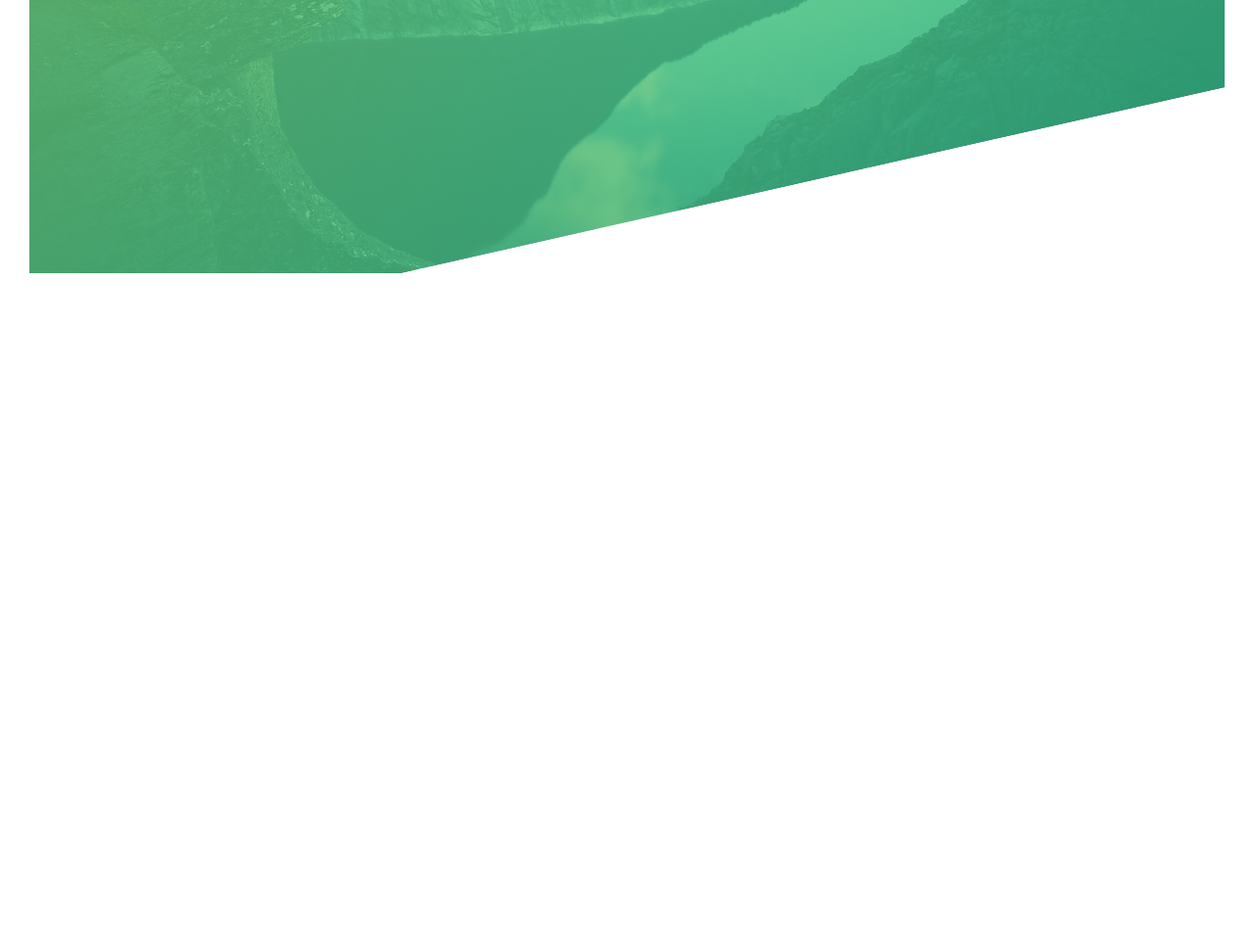
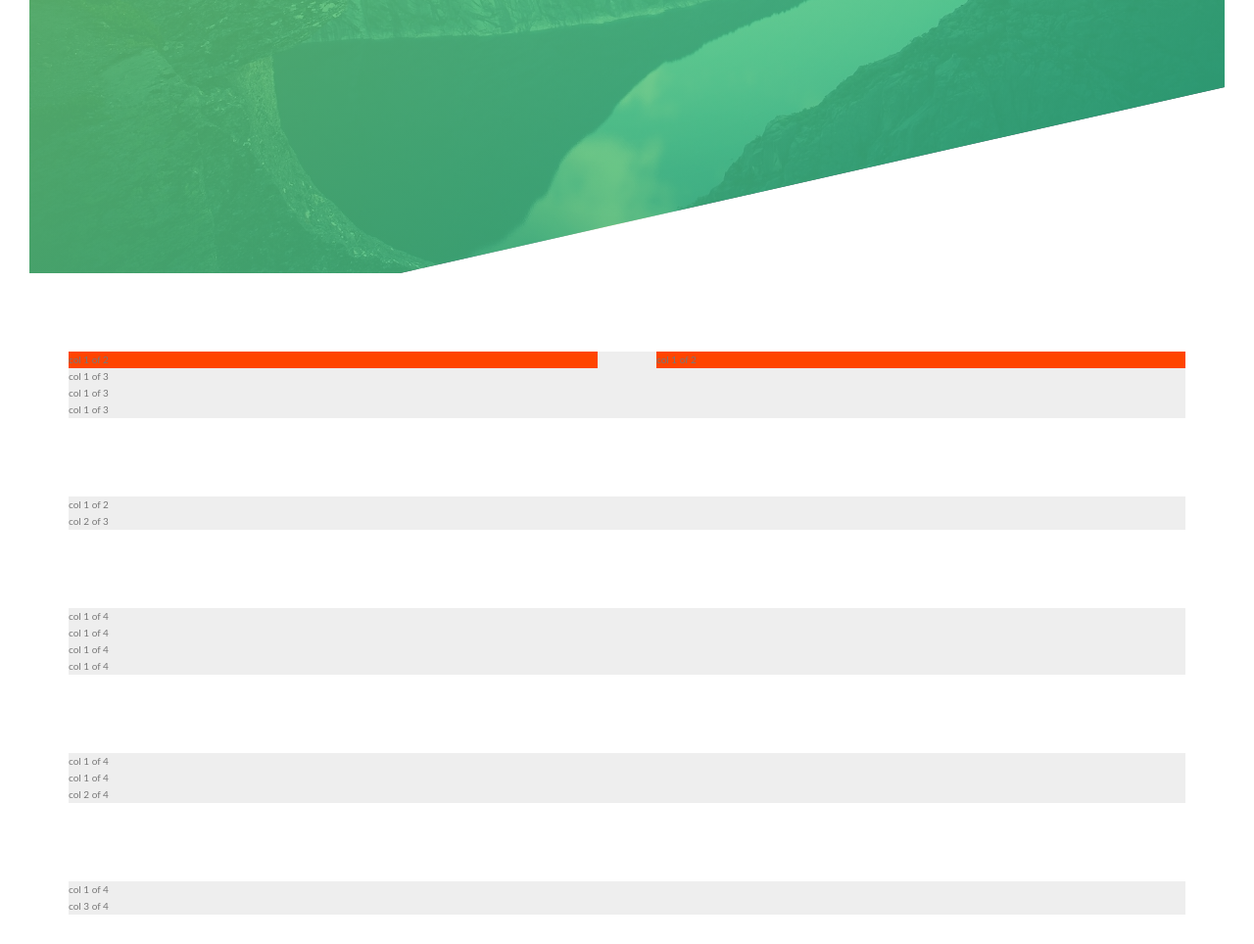
Before and after one commit to kazemzadeh1983/Natours, a website: page index.html in a window 1280 px wide. Shown: the part 511-1475 px from the top of the page at 98% size. Before the commit the page ends 820 px from the top, so only its background shows below. Drawn offline with Linux system fonts and the light colour scheme.

Commit message:
create section

```diff
--- a/index.html
+++ b/index.html
@@ -20,5 +20,82 @@
                 <a href="#" class="btn btn--white btn--animated">Discover Our Tours</a>
         </div>
     </header>
+    <section class="grid-test">
+
+        <div class="row">
+            <div class="col-1-of-2">
+                col 1 of 2
+            </div>
+            <div class="col-1-of-2">
+                col 1 of 2
+            </div>
+        </div>
+
+
+        <div class="row">
+                <div class="col-1-of-3">
+                    col 1 of 3
+                </div>
+                <div class="col-1-of-3">
+                    col 1 of 3
+                </div>
+                <div class="col-1-of-3">
+                    col 1 of 3
+                    </div>
+            </div>
+
+            <div class="row">
+                    <div class="col-1-of-3">
+                        col 1 of 2
+                    </div>
+                    <div class="col-2-of-3">
+                        col 2 of 3
+                    </div>
+                </div>
+
+
+                <div class="row">
+                        <div class="col-1-of-4">
+                            col 1 of 4
+                        </div>
+                        <div class="col-1-of-4">
+                            col 1 of 4
+                        </div>
+                        <div class="col-1-of-4">
+                            col 1 of 4
+                        </div>
+                        <div class="col-1-of-4">
+                            col 1 of 4
+                        </div>
+                    </div>
+
+                    <div class="row">
+                            <div class="col-1-of-4">
+                                col 1 of 4
+                            </div>
+                            <div class="col-1-of-4">
+                                col 1 of 4
+                            </div>
+                            <div class="col-2-of-4">
+                                col 2 of 4
+                                </div>
+                        </div>
+
+                        <div class="row">
+                                <div class="col-1-of-4">
+                                    col 1 of 4
+                                </div>
+                                <div class="col-3-of-4">
+                                    col 3 of 4
+                                </div>
+                            </div>
+
+
+
+
+
+
+
+    </section>
 </body>
 </html>
--- a/sass/abstracts/_mixins.scss
+++ b/sass/abstracts/_mixins.scss
@@ -0,0 +1,11 @@
+@mixin clearfix {
+    &::after{
+        content: "";
+        display: table;
+        clear: both;
+
+
+
+    }
+
+}
--- a/sass/abstracts/_variables.scss
+++ b/sass/abstracts/_variables.scss
@@ -1,9 +1,17 @@
+//COLORS
 $color-primary:#55c57e;
 $color-primary-light:#7ed56f;
 $color-primary-dark:#28b485;
-
 $color-grey-dark:#777;
 $color-white:#fff;
 $color-black:#000;
+
+
 // FONT
 $default-font-size: 1.6rem;
+
+
+// Grid
+$grid-width:114rem;
+$gutter-vertical:8rem;
+$gutter-horizontal:6rem;
--- /dev/null
+++ b/sass/layout/_grid.scss
@@ -0,0 +1,28 @@
+.row{
+    max-width : $grid-width;
+    background-color: #eee;
+    margin:0 auto ;
+
+
+    &:not(:last-child){
+
+        margin-bottom: $gutter-vertical;
+    }
+
+    @include clearfix;
+
+
+    .col-1-of-2{
+        width: calc((100% - #{$gutter_horizontal})/2);
+        background-color: orangered;
+        float: left;
+
+
+        &:not(:last-child){
+            margin-right: $gutter_horizontal;
+        }
+    }
+
+
+
+}
--- a/sass/main.scss
+++ b/sass/main.scss
@@ -12,3 +12,4 @@
 @import "components/buttons";
 @import "layout/header";
 @import "base/typography";
+@import "layout/grid";
```
Also changed, not shown: css/style.css.
